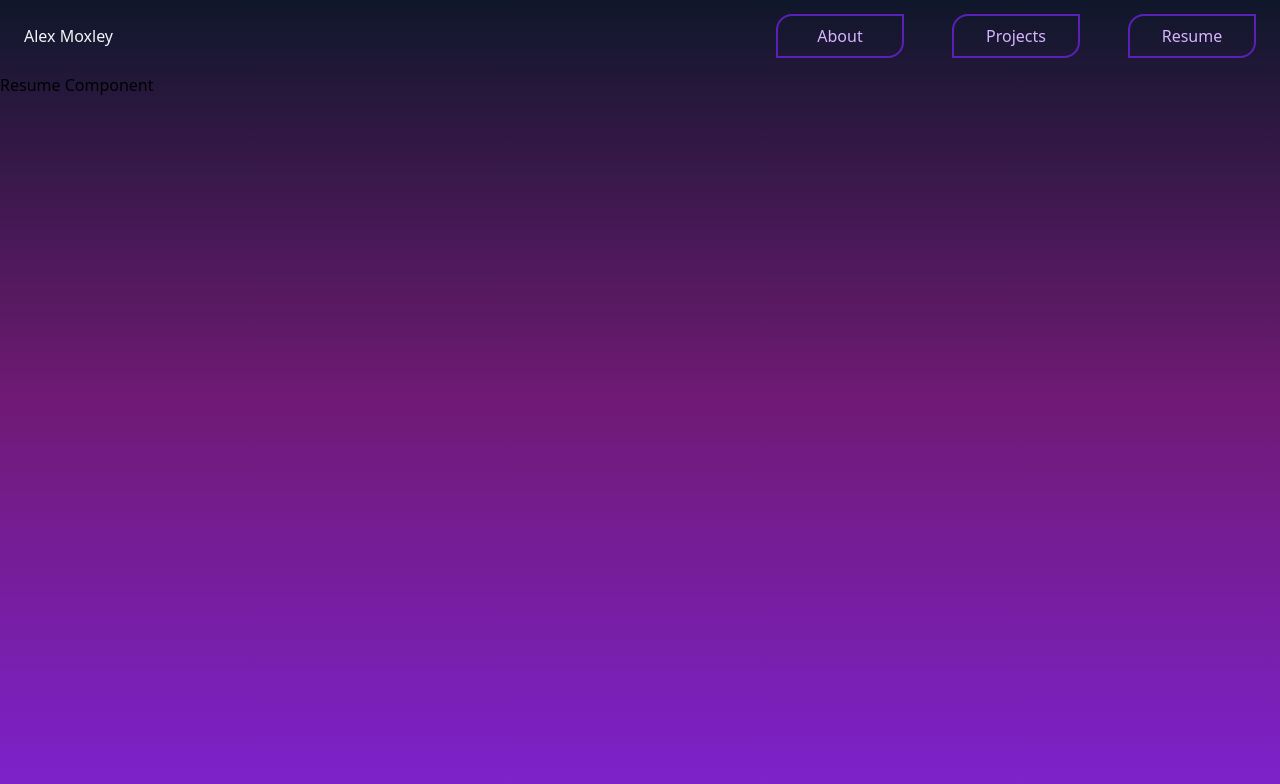
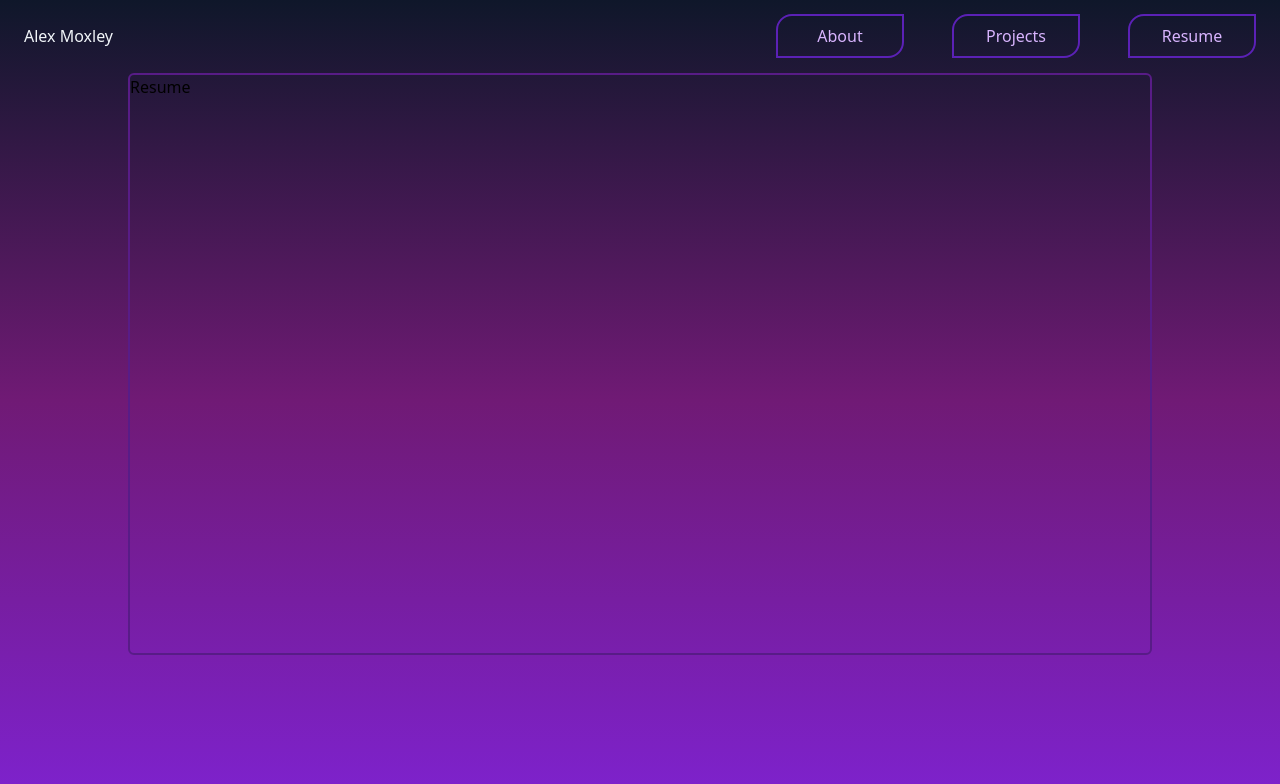
Before and after one commit to amoxley-dev/portfolio-2, a Next.js app: page /resume in a window 1280 px wide. Shown: the top 784 px of the page. Built offline with nearby package versions, Linux system fonts and the light colour scheme.

Commit message:
create basic resume component

```diff
--- a/app/resume/page.tsx
+++ b/app/resume/page.tsx
@@ -1,7 +1,17 @@
 export default function Resume() {
     return (
-        <div>
-            Resume Component
+        <div
+            className="h-full w-full flex justify-center"
+        >
+            <object
+                data="/alexMoxleyResume.pdf"
+                type="application/pdf"
+                height="100%"
+                width="100%"
+                className="h-4/5 w-4/5 border-2 border-purple-900 rounded-md"
+            >
+                Resume
+            </object>
         </div>
     )
 }
```
